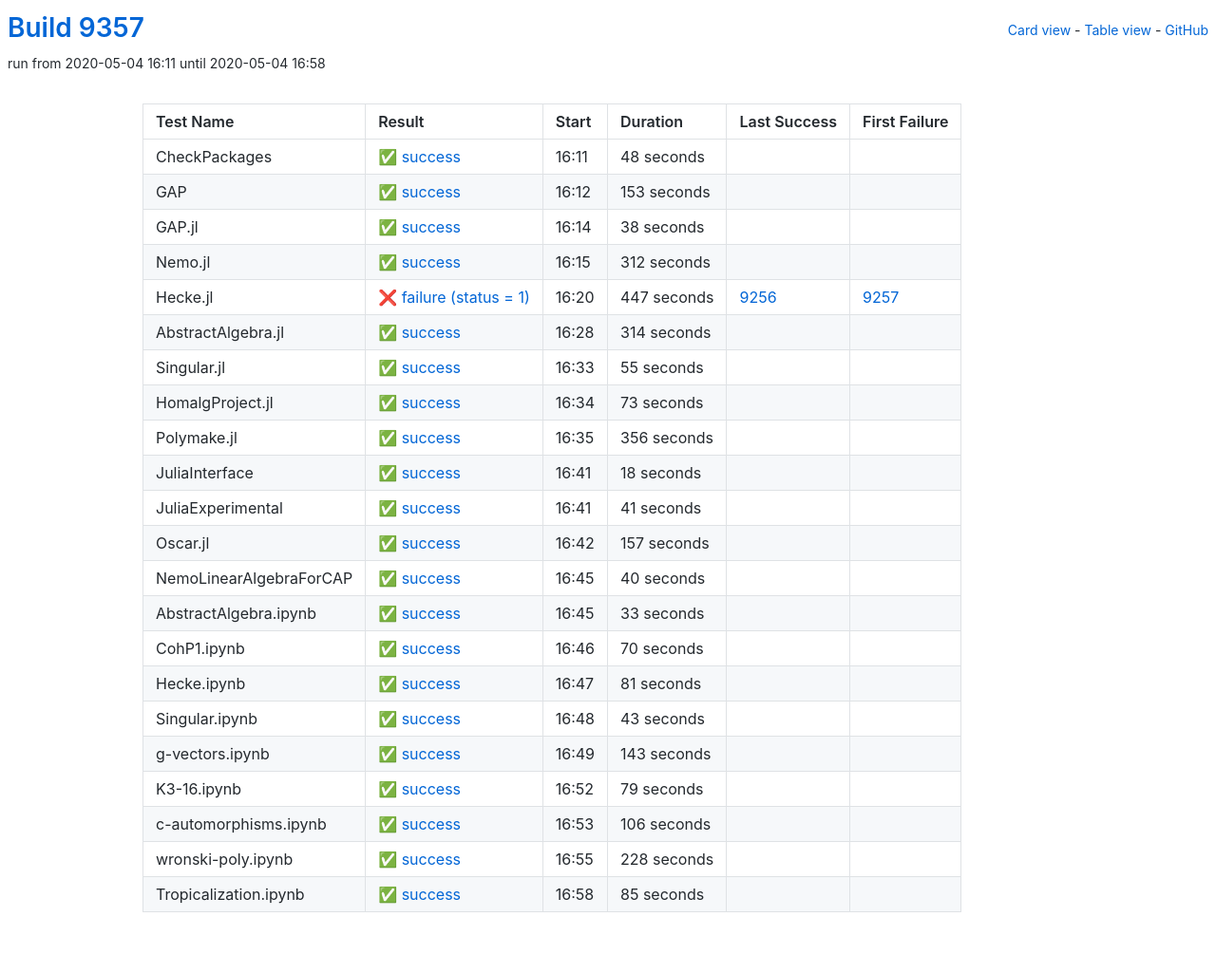
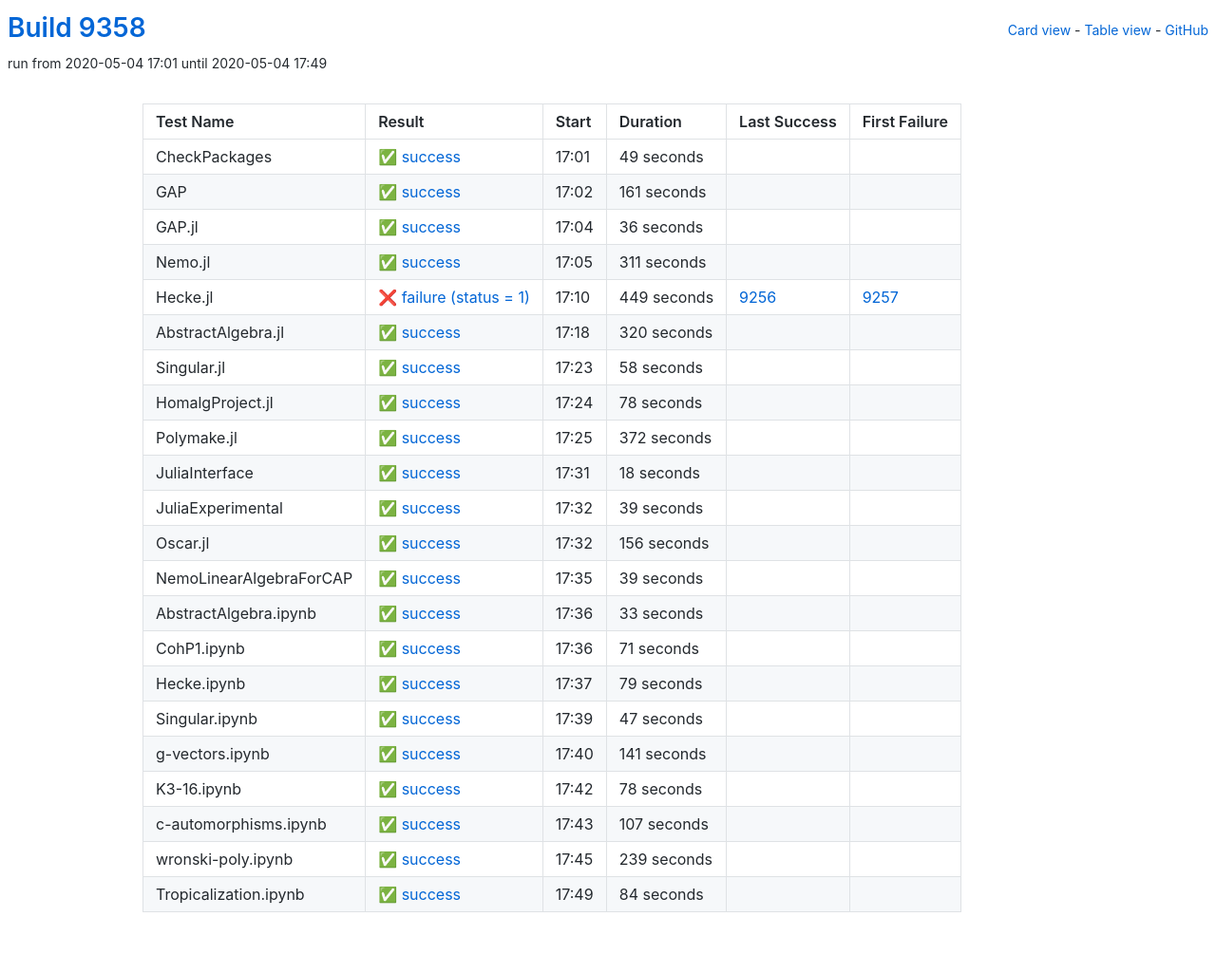
Before and after one commit to oscar-system/oscar-ci-status, a Jekyll site: the page built from table.html, in a window 1280 px wide. Shown: the whole page at 95% size. Built offline with Jekyll 4.4.1, drawn with Linux system fonts in a browser that asks for light colours.

Commit message:
Build 9358

```diff
--- a/_data/ci.yml
+++ b/_data/ci.yml
@@ -1,104 +1,104 @@
-build: 9357
-build_url: https://oscarci.mathematik.uni-kl.de/job/oscar/9357/
+build: 9358
+build_url: https://oscarci.mathematik.uni-kl.de/job/oscar/9358/
 job: oscar
 tests:
-- duration: 48
+- duration: 49
   exitcode: 0
   first_failure: false
   first_failure_url: null
   last_success: false
   last_success_url: null
-  log: https://oscarci.mathematik.uni-kl.de/job/oscar/9357/artifact/logs/build-9357/CheckPackages.log
+  log: https://oscarci.mathematik.uni-kl.de/job/oscar/9358/artifact/logs/build-9358/CheckPackages.log
   name: CheckPackages
-  start: 2020-05-04 16:11
+  start: 2020-05-04 17:01
   status: success
   success: true
-- duration: 153
+- duration: 161
   exitcode: 0
   first_failure: false
   first_failure_url: null
   last_success: false
   last_success_url: null
-  log: https://oscarci.mathematik.uni-kl.de/job/oscar/9357/artifact/logs/build-9357/GAP.log
+  log: https://oscarci.mathematik.uni-kl.de/job/oscar/9358/artifact/logs/build-9358/GAP.log
   name: GAP
-  start: 2020-05-04 16:12
+  start: 2020-05-04 17:02
   status: success
   success: true
-- duration: 38
+- duration: 36
   exitcode: 0
   first_failure: false
   first_failure_url: null
   last_success: false
   last_success_url: null
-  log: https://oscarci.mathematik.uni-kl.de/job/oscar/9357/artifact/logs/build-9357/GAP.jl.log
+  log: https://oscarci.mathematik.uni-kl.de/job/oscar/9358/artifact/logs/build-9358/GAP.jl.log
   name: GAP.jl
-  start: 2020-05-04 16:14
+  start: 2020-05-04 17:04
   status: success
   success: true
-- duration: 312
+- duration: 311
   exitcode: 0
   first_failure: false
   first_failure_url: null
   last_success: false
   last_success_url: null
-  log: https://oscarci.mathematik.uni-kl.de/job/oscar/9357/artifact/logs/build-9357/Nemo.jl.log
+  log: https://oscarci.mathematik.uni-kl.de/job/oscar/9358/artifact/logs/build-9358/Nemo.jl.log
   name: Nemo.jl
-  start: 2020-05-04 16:15
+  start: 2020-05-04 17:05
   status: success
   success: true
-- duration: 447
+- duration: 449
   exitcode: 1
   first_failure: 9257
   first_failure_url: https://oscarci.mathematik.uni-kl.de/job/oscar/9257/
   last_success: 9256
   last_success_url: https://oscarci.mathematik.uni-kl.de/job/oscar/9256/
-  log: https://oscarci.mathematik.uni-kl.de/job/oscar/9357/artifact/logs/build-9357/Hecke.jl.log
+  log: https://oscarci.mathematik.uni-kl.de/job/oscar/9358/artifact/logs/build-9358/Hecke.jl.log
   name: Hecke.jl
-  start: 2020-05-04 16:20
+  start: 2020-05-04 17:10
   status: failure
   success: false
-- duration: 314
+- duration: 320
   exitcode: 0
   first_failure: false
   first_failure_url: null
   last_success: false
   last_success_url: null
-  log: https://oscarci.mathematik.uni-kl.de/job/oscar/9357/artifact/logs/build-9357/AbstractAlgebra.jl.log
+  log: https://oscarci.mathematik.uni-kl.de/job/oscar/9358/artifact/logs/build-9358/AbstractAlgebra.jl.log
   name: AbstractAlgebra.jl
-  start: 2020-05-04 16:28
+  start: 2020-05-04 17:18
   status: success
   success: true
-- duration: 55
+- duration: 58
   exitcode: 0
   first_failure: false
   first_failure_url: null
   last_success: false
   last_success_url: null
-  log: https://oscarci.mathematik.uni-kl.de/job/oscar/9357/artifact/logs/build-9357/Singular.jl.log
+  log: https://oscarci.mathematik.uni-kl.de/job/oscar/9358/artifact/logs/build-9358/Singular.jl.log
   name: Singular.jl
-  start: 2020-05-04 16:33
+  start: 2020-05-04 17:23
   status: success
   success: true
-- duration: 73
+- duration: 78
   exitcode: 0
   first_failure: false
   first_failure_url: null
   last_success: false
   last_success_url: null
-  log: https://oscarci.mathematik.uni-kl.de/job/oscar/9357/artifact/logs/build-9357/HomalgProject.jl.log
+  log: https://oscarci.mathematik.uni-kl.de/job/oscar/9358/artifact/logs/build-9358/HomalgProject.jl.log
   name: HomalgProject.jl
-  start: 2020-05-04 16:34
+  start: 2020-05-04 17:24
   status: success
   success: true
-- duration: 356
+- duration: 372
   exitcode: 0
   first_failure: false
   first_failure_url: null
   last_success: false
   last_success_url: null
-  log: https://oscarci.mathematik.uni-kl.de/job/oscar/9357/artifact/logs/build-9357/Polymake.jl.log
+  log: https://oscarci.mathematik.uni-kl.de/job/oscar/9358/artifact/logs/build-9358/Polymake.jl.log
   name: Polymake.jl
-  start: 2020-05-04 16:35
+  start: 2020-05-04 17:25
   status: success
   success: true
 - duration: 18
@@ -107,42 +107,42 @@ tests:
   first_failure_url: null
   last_success: false
   last_success_url: null
-  log: https://oscarci.mathematik.uni-kl.de/job/oscar/9357/artifact/logs/build-9357/JuliaInterface.log
+  log: https://oscarci.mathematik.uni-kl.de/job/oscar/9358/artifact/logs/build-9358/JuliaInterface.log
   name: JuliaInterface
-  start: 2020-05-04 16:41
+  start: 2020-05-04 17:31
   status: success
   success: true
-- duration: 41
+- duration: 39
   exitcode: 0
   first_failure: false
   first_failure_url: null
   last_success: false
   last_success_url: null
-  log: https://oscarci.mathematik.uni-kl.de/job/oscar/9357/artifact/logs/build-9357/JuliaExperimental.log
+  log: https://oscarci.mathematik.uni-kl.de/job/oscar/9358/artifact/logs/build-9358/JuliaExperimental.log
   name: JuliaExperimental
-  start: 2020-05-04 16:41
+  start: 2020-05-04 17:32
   status: success
   success: true
-- duration: 157
+- duration: 156
   exitcode: 0
   first_failure: false
   first_failure_url: null
   last_success: false
   last_success_url: null
-  log: https://oscarci.mathematik.uni-kl.de/job/oscar/9357/artifact/logs/build-9357/Oscar.jl.log
+  log: https://oscarci.mathematik.uni-kl.de/job/oscar/9358/artifact/logs/build-9358/Oscar.jl.log
   name: Oscar.jl
-  start: 2020-05-04 16:42
+  start: 2020-05-04 17:32
   status: success
   success: true
-- duration: 40
+- duration: 39
   exitcode: 0
   first_failure: false
   first_failure_url: null
   last_success: false
   last_success_url: null
-  log: https://oscarci.mathematik.uni-kl.de/job/oscar/9357/artifact/logs/build-9357/NemoLinearAlgebraForCAP.log
+  log: https://oscarci.mathematik.uni-kl.de/job/oscar/9358/artifact/logs/build-9358/NemoLinearAlgebraForCAP.log
   name: NemoLinearAlgebraForCAP
-  start: 2020-05-04 16:45
+  start: 2020-05-04 17:35
   status: success
   success: true
 - duration: 33
@@ -151,53 +151,20 @@ tests:
   first_failure_url: null
   last_success: false
   last_success_url: null
-  log: https://oscarci.mathematik.uni-kl.de/job/oscar/9357/artifact/logs/build-9357/AbstractAlgebra.ipynb.log
+  log: https://oscarci.mathematik.uni-kl.de/job/oscar/9358/artifact/logs/build-9358/AbstractAlgebra.ipynb.log
   name: AbstractAlgebra.ipynb
-  start: 2020-05-04 16:45
+  start: 2020-05-04 17:36
   status: success
   success: true
-- duration: 70
+- duration: 71
   exitcode: 0
   first_failure: false
   first_failure_url: null
   last_success: false
   last_success_url: null
-  log: https://oscarci.mathematik.uni-kl.de/job/oscar/9357/artifact/logs/build-9357/CohP1.ipynb.log
+  log: https://oscarci.mathematik.uni-kl.de/job/oscar/9358/artifact/logs/build-9358/CohP1.ipynb.log
   name: CohP1.ipynb
-  start: 2020-05-04 16:46
-  status: success
-  success: true
-- duration: 81
-  exitcode: 0
-  first_failure: false
-  first_failure_url: null
-  last_success: false
-  last_success_url: null
-  log: https://oscarci.mathematik.uni-kl.de/job/oscar/9357/artifact/logs/build-9357/Hecke.ipynb.log
-  name: Hecke.ipynb
-  start: 2020-05-04 16:47
-  status: success
-  success: true
-- duration: 43
-  exitcode: 0
-  first_failure: false
-  first_failure_url: null
-  last_success: false
-  last_success_url: null
-  log: https://oscarci.mathematik.uni-kl.de/job/oscar/9357/artifact/logs/build-9357/Singular.ipynb.log
-  name: Singular.ipynb
-  start: 2020-05-04 16:48
-  status: success
-  success: true
-- duration: 143
-  exitcode: 0
-  first_failure: false
-  first_failure_url: null
-  last_success: false
-  last_success_url: null
-  log: https://oscarci.mathematik.uni-kl.de/job/oscar/9357/artifact/logs/build-9357/g-vectors.ipynb.log
-  name: g-vectors.ipynb
-  start: 2020-05-04 16:49
+  start: 2020-05-04 17:36
   status: success
   success: true
 - duration: 79
@@ -206,41 +173,74 @@ tests:
   first_failure_url: null
   last_success: false
   last_success_url: null
-  log: https://oscarci.mathematik.uni-kl.de/job/oscar/9357/artifact/logs/build-9357/K3-16.ipynb.log
-  name: K3-16.ipynb
-  start: 2020-05-04 16:52
+  log: https://oscarci.mathematik.uni-kl.de/job/oscar/9358/artifact/logs/build-9358/Hecke.ipynb.log
+  name: Hecke.ipynb
+  start: 2020-05-04 17:37
   status: success
   success: true
-- duration: 106
+- duration: 47
   exitcode: 0
   first_failure: false
   first_failure_url: null
   last_success: false
   last_success_url: null
-  log: https://oscarci.mathematik.uni-kl.de/job/oscar/9357/artifact/logs/build-9357/c-automorphisms.ipynb.log
-  name: c-automorphisms.ipynb
-  start: 2020-05-04 16:53
+  log: https://oscarci.mathematik.uni-kl.de/job/oscar/9358/artifact/logs/build-9358/Singular.ipynb.log
+  name: Singular.ipynb
+  start: 2020-05-04 17:39
   status: success
   success: true
-- duration: 228
+- duration: 141
   exitcode: 0
   first_failure: false
   first_failure_url: null
   last_success: false
   last_success_url: null
-  log: https://oscarci.mathematik.uni-kl.de/job/oscar/9357/artifact/logs/build-9357/wronski-poly.ipynb.log
-  name: wronski-poly.ipynb
-  start: 2020-05-04 16:55
+  log: https://oscarci.mathematik.uni-kl.de/job/oscar/9358/artifact/logs/build-9358/g-vectors.ipynb.log
+  name: g-vectors.ipynb
+  start: 2020-05-04 17:40
   status: success
   success: true
-- duration: 85
+- duration: 78
   exitcode: 0
   first_failure: false
   first_failure_url: null
   last_success: false
   last_success_url: null
-  log: https://oscarci.mathematik.uni-kl.de/job/oscar/9357/artifact/logs/build-9357/Tropicalization.ipynb.log
-  name: Tropicalization.ipynb
-  start: 2020-05-04 16:58
+  log: https://oscarci.mathematik.uni-kl.de/job/oscar/9358/artifact/logs/build-9358/K3-16.ipynb.log
+  name: K3-16.ipynb
+  start: 2020-05-04 17:42
   status: success
   success: true
+- duration: 107
+  exitcode: 0
+  first_failure: false
+  first_failure_url: null
+  last_success: false
+  last_success_url: null
+  log: https://oscarci.mathematik.uni-kl.de/job/oscar/9358/artifact/logs/build-9358/c-automorphisms.ipynb.log
+  name: c-automorphisms.ipynb
+  start: 2020-05-04 17:43
+  status: success
+  success: true
+- duration: 239
+  exitcode: 0
+  first_failure: false
+  first_failure_url: null
+  last_success: false
+  last_success_url: null
+  log: https://oscarci.mathematik.uni-kl.de/job/oscar/9358/artifact/logs/build-9358/wronski-poly.ipynb.log
+  name: wronski-poly.ipynb
+  start: 2020-05-04 17:45
+  status: success
+  success: true
+- duration: 84
+  exitcode: 0
+  first_failure: false
+  first_failure_url: null
+  last_success: false
+  last_success_url: null
+  log: https://oscarci.mathematik.uni-kl.de/job/oscar/9358/artifact/logs/build-9358/Tropicalization.ipynb.log
+  name: Tropicalization.ipynb
+  start: 2020-05-04 17:49
+  status: success
+  success: true
```
Also changed, not shown: README.md.
